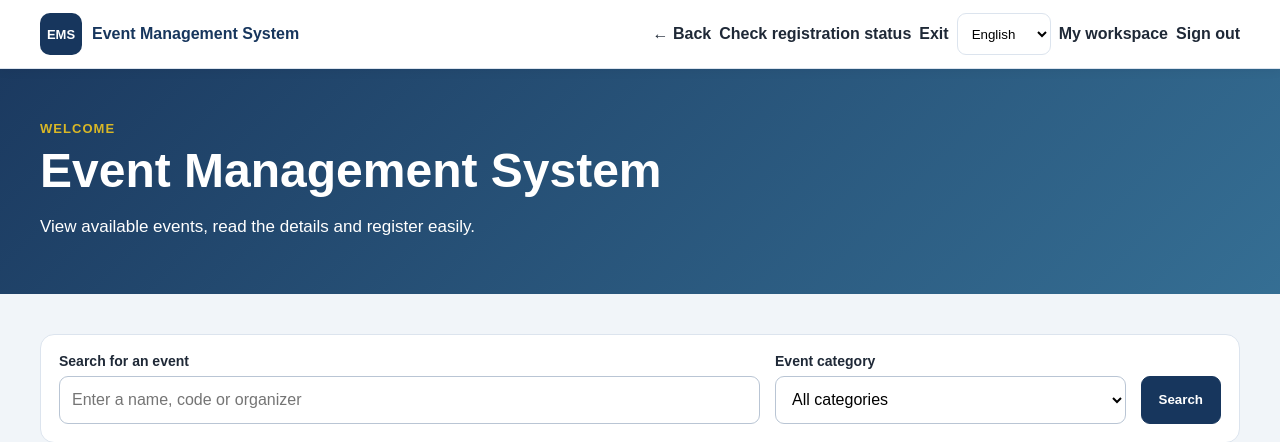
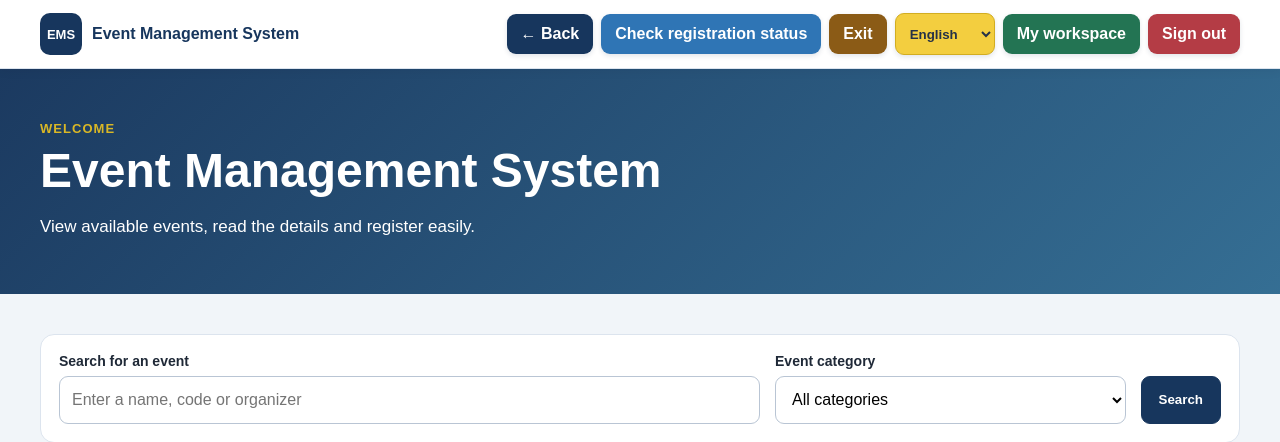
Before and after one commit to Mbitila-creator/event-management-system, a Django app: page /en/ in a window 1280 px wide. Shown: the top 442 px of the page. Run offline with Django 4.2, Linux system fonts and the light colour scheme; the visitor is signed in with stand-in values (Sample User, id 1); data that the repository does not hold is empty.

Commit message:
Improve certificate decision emails and navigation buttons

```diff
--- a/forms_builder/notifications.py
+++ b/forms_builder/notifications.py
@@ -89,7 +89,7 @@ def _notification_content(submission, notification_type, request=None):
                 "Event: %(event)s\n"
                 "Reference number: %(reference)s\n"
                 "Reason: %(reason)s\n"
-                "View your participant page: %(portal_url)s"
+                "View certificate status: %(portal_url)s"
             ) % {
                 "event": event_name,
                 "reference": submission.reference_number,
--- a/static/css/events-public.css
+++ b/static/css/events-public.css
@@ -131,6 +131,42 @@ img {
 .role-access-link {
     display: inline-flex;
     align-items: center;
+}
+
+.header-actions {
+    flex-wrap: wrap;
+    justify-content: flex-end;
+}
+
+.header-actions .header-link {
+    display: inline-flex !important;
+    align-items: center;
+    justify-content: center;
+    min-height: 40px;
+    padding: 8px 13px;
+    border: 1px solid transparent;
+    border-radius: 9px;
+    color: #fff;
+    line-height: 1.2;
+    white-space: nowrap;
+    box-shadow: 0 2px 5px rgba(15, 41, 73, .12);
+}
+
+.header-actions .public-back-button { background: #17365d; }
+.header-actions .registration-status-link { background: #2f75b5; }
+.header-actions .public-exit-button { background: #8b5b16; }
+.header-actions .workspace-link,
+.header-actions .staff-login-link { background: #237453; }
+.header-actions .sign-out-button { background: #b43c45; }
+.header-actions .header-link:hover { filter: brightness(.91); }
+
+.language-switcher select {
+    border-color: #d2ad21;
+    background: #f3ce3f;
+    color: #253247;
+    font-weight: 750;
+    cursor: pointer;
+    box-shadow: 0 2px 5px rgba(15, 41, 73, .12);
 }
 
 .hero-section {
--- a/templates/events/base_public.html
+++ b/templates/events/base_public.html
@@ -61,7 +61,7 @@
 
                 <a
                     href="{% url 'forms_builder:registration_status' %}"
-                    class="header-link"
+                    class="header-link registration-status-link"
                 >
                     {% translate "Check registration status" %}
                 </a>
@@ -116,16 +116,16 @@
                 {% if request.user.is_authenticated %}
                     <a
                         href="{% url 'accounts:role_home' %}"
-                        class="header-link role-access-link"
+                        class="header-link role-access-link workspace-link"
                     >
                         {% translate "My workspace" %}
                     </a>
                     <form method="post" action="{% url 'accounts:staff_logout' %}" class="header-logout-form">
                         {% csrf_token %}
-                        <button type="submit" class="header-link role-access-link">{% translate "Sign out" %}</button>
+                        <button type="submit" class="header-link role-access-link sign-out-button">{% translate "Sign out" %}</button>
                     </form>
                 {% else %}
-                    <a href="{% url 'accounts:staff_login' %}" class="header-link role-access-link">
+                    <a href="{% url 'accounts:staff_login' %}" class="header-link role-access-link staff-login-link">
                         {% translate "Staff login" %}
                     </a>
                 {% endif %}
```
Also changed, not shown: accounts/tests.py (+15 -0 lines), locale/sw/LC_MESSAGES/django.po.
